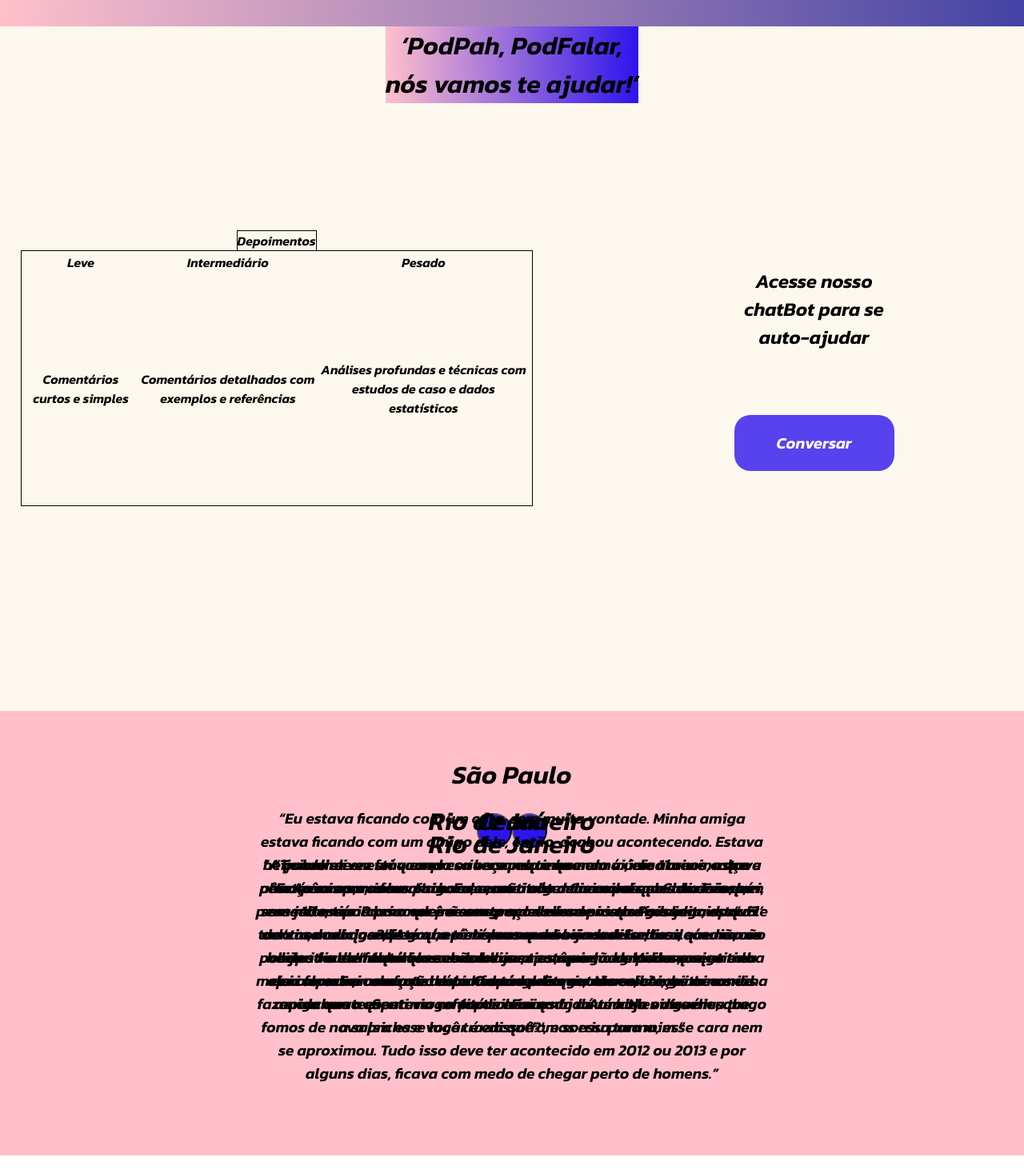
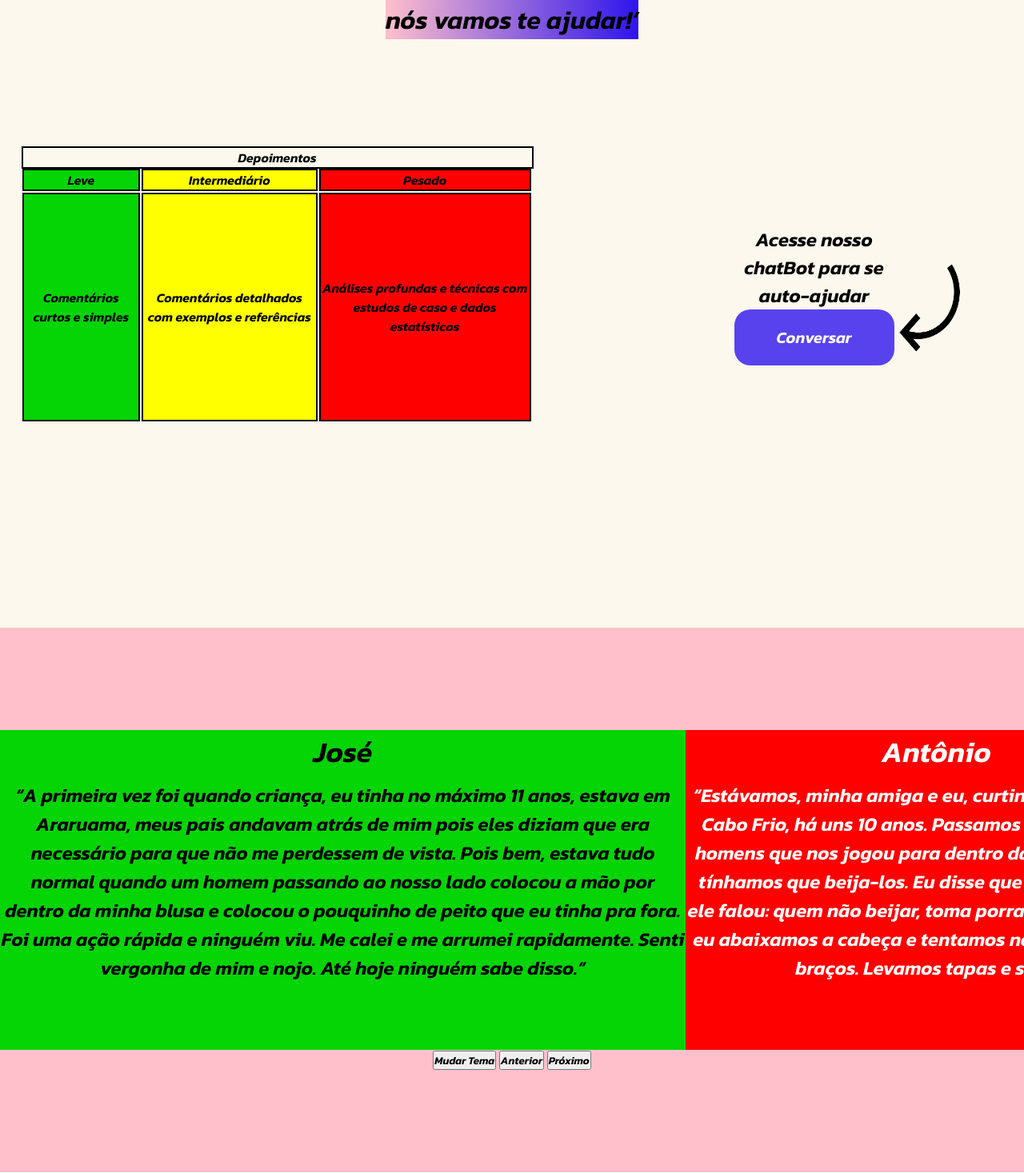
Before and after one commit to marcelodevs/PodFalar, a PHP site: page / in a window 1280 px wide. Shown: the part 813-2280 px from the top of the page at 80% size. Run offline with PHP 8.4, Linux system fonts and the light colour scheme; some web fonts are replaced.

Commit message:
Atualização do site

```diff
--- a/assets/css/index.css
+++ b/assets/css/index.css
@@ -70,8 +70,11 @@ body {
 #menu {
     display: flex;
     justify-content: space-evenly;
-    border-radius: 0 0 20em 0;
+    width: 100%;
     height: 5em;
+    background-color: beige;
+    position: fixed;
+    z-index: 1000;
 }
 
 .lista {
@@ -190,17 +193,18 @@ body {
     height: 77vh;
     font-family: KanitItalic;
     user-select: none;
+    box-shadow: 6px 6px 0 -1px #263fad
 }
 
 .podfalar-txt-main::before {
     content: '';
     position: absolute;
-    right: 5%;
-    top: 80%;
+    right: 6%;
+    top: 73%;
     border-style: solid;
     border-width: 120px 30px 0 30px;
     border-color: #989cc7 transparent transparent transparent;
-    transform: rotate(-45deg);
+    transform: rotate(-40deg);
 }
 
 /* VOLTAR PARA CIMA */
@@ -219,14 +223,13 @@ body {
     cursor: pointer;
 }
 
-/* TABELA/BLÃO DE LEGENDA */
+/* BALÃO DE LEGENDA */
 
-.txt-ballon {
+.txt-chat {
     display: flex;
     flex-direction: column;
     justify-content: center;
     align-items: center;
-    gap: 80px;
     font-size: 1.5em;
     position: relative;
     left: 30%;
@@ -237,6 +240,15 @@ body {
     flex-direction: row;
     position: relative;
     right: 30%;
+}
+
+.arrow-down {
+    position: absolute;
+    right: -70%;
+    top: 40%;
+    width: 8em;
+    height: 4em;
+    transform: rotate(90deg);
 }
 
 .btn-chat {
@@ -255,7 +267,7 @@ body {
     transform: scale(1.1);
 }
 
-.btn-chat > a {
+.btn-chat>a {
     color: #fff;
     font-size: 20px;
 }
@@ -263,71 +275,92 @@ body {
 /* TABELA */
 
 .tabela {
-    border: 1px solid #000;
     height: 20em;
     width: 40em;
 }
 
 .table-depoi {
-    border: 1px solid #000;
+    position: absolute;
+    top: -8%;
+    right: 23.7%;
+    border: 2px solid #000;
     width: 40em;
+}
+
+.leve {
+    background-color: #05d405;
+    border: #000 solid 2px;
+}
+
+.interm {
+    background-color: yellow;
+    border: #000 solid 2px;
+}
+
+.pesado {
+    background-color: red;
+    border: #000 solid 2px;
 }
 
 /* CARROSEL */
 
 .carousel {
+    width: 100vw;
+    height: 400px;
+    overflow: hidden;
     position: relative;
-    height: 300px;
-    width: 100%;
     user-select: none;
 }
 
-.slide {
-    position: absolute;
-    top: 0;
-    left: 0;
-    width: 100%;
+.carousel ul {
+    width: 300vw;
     height: 100%;
-    transition: opacity 0.5s ease-in-out;
+    display: flex;
+    list-style: none;
+    margin: 0;
+    padding: 0;
+    position: relative;
+    transition: all 0.6s ease-in-out;
 }
 
-/* .slide.active {
-    opacity: 1;
-} */
-
-.slide-content {
-    position: absolute;
-    top: 50%;
-    left: 50%;
-    transform: translate(-50%, -50%);
+.carousel li:not() {
+    display: flex;
+    justify-content: center;
+    align-items: center;
+    width: 50vw;
+    height: 100%;
     text-align: center;
-    width: 50vw;
+    padding: 20px;
+    box-sizing: border-box;
+    transition: background-color 0.6s ease-in-out;
 }
 
-.slide-content h2 {
-    font-size: 2rem;
-    margin-bottom: 1rem;
+.carousel h2 {
+    font-size: 36px;
+    margin-bottom: 10px;
 }
 
-.slide-content p {
-    font-size: 1.2rem;
-    margin-bottom: 2rem;
+.carousel p {
+    font-size: 24px;
+    line-height: 1.5;
+    display: flex;
+    align-items: center;
 }
 
-.btns {
-    text-align: center;
-    display: flex;
-    justify-content: space-between;
+.carousel.theme-light {
+    background-color: #05d405;
 }
 
-.next,
-.prev {
-    cursor: pointer;
-    background-color: #2e14ed;
-    padding: 20px;
-    border-radius: 50%;
-    width: 1em;
-    height: 1em;
+.carousel.theme-interm {
+    background-color: yellow;
+}
+
+.carousel li.theme-light {
+    background-color: #05d405;
+}
+
+.carousel li.theme-interm {
+    background-color: yellow;
 }
 
 /* PATROCÍNIOS */
--- a/assets/css/recuperar-senha.css
+++ /dev/null
@@ -1,4 +0,0 @@
-main {
-    cursor: pointer;
-    background-image: linear-gradient(to left, pink, dodgerblue);
-}
--- /dev/null
+++ b/assets/js/index.js
@@ -0,0 +1,68 @@
+/* TEXTO APARECENDO */
+
+function typeWrite(elemento) {
+    // O método .split() é usado para fragmentar o texto e aplicar as propriedades
+    const textoArray = elemento.innerHTML.split('');
+    elemento.innerHTML = '';
+    // A cada instante, o forEach vai "atualizar" e vai mostrar uma nova palavra
+    textoArray.forEach((letra, i) => {
+        /* O método setTimeout é um temporizador, o innerHTML vai ser responsável pelo
+        aparecimento das letras*/
+        setTimeout(() => elemento.innerHTML += letra, 50 * i)
+    });
+}
+
+// Seleciona a tag do texto principal do site
+const texto = document.querySelector('.podfalar-txt-main');
+typeWrite(texto); //Chama a função
+
+/* CAROUSEL */
+
+const btnTheme = document.querySelector('#btn-theme');
+const carousel = document.querySelector('.carousel');
+
+btnTheme.addEventListener('click', function () {
+    if (carousel.classList.contains('theme-light'))
+    {
+        carousel.classList.remove('theme-light');
+        carousel.classList.add('theme-interm');
+    } else
+    {
+        carousel.classList.remove('theme-interm');
+        carousel.classList.add('theme-light');
+    }
+
+    carousel.querySelectorAll('li').forEach(function (slide) {
+        if (slide.classList.contains('theme-light'))
+        {
+            slide.classList.remove('theme-light');
+            slide.classList.add('theme-interm');
+        } else
+        {
+            slide.classList.remove('theme-interm');
+            slide.classList.add('theme-light');
+        }
+    });
+});
+
+const btnPrev = document.querySelector('.carousel-prev');
+const btnNext = document.querySelector('.carousel-next');
+const carouselList = document.querySelector('.carousel ul');
+const carouselItems = document.querySelectorAll('.carousel li');
+let currentPosition = 0;
+
+btnPrev.addEventListener('click', function () {
+    if (currentPosition > 0)
+    {
+        currentPosition --;
+        carouselList.style.transform = `translateX(-${currentPosition * 33.5}%)`;
+    }
+});
+
+btnNext.addEventListener('click', function () {
+    if (currentPosition < carouselItems.length - 1)
+    {
+        currentPosition ++;
+        carouselList.style.transform = `translateX(-${currentPosition * 33.5}%)`;
+    }
+});
--- a/assets/js/script.js
+++ /dev/null
@@ -1,17 +0,0 @@
-/* TEXTO APARECENDO */
-
-function typeWrite(elemento) {
-    // O método .split() é usado para fragmentar o texto e aplicar as propriedades
-    const textoArray = elemento.innerHTML.split('');
-    elemento.innerHTML = '';
-    // A cada instante, o forEach vai "atualizar" e vai mostrar uma nova palavra
-    textoArray.forEach((letra, i) => {
-        /* O método setTimeout é um temporizador, o innerHTML vai ser responsável pelo
-        aparecimento das letras*/
-        setTimeout(() => elemento.innerHTML += letra, 50 * i)
-    });
-}
-
-// Seleciona a tag do texto principal do site
-const texto = document.querySelector('.podfalar-txt-main');
-typeWrite(texto); //Chama a função
--- a/assets/php/conexao.php
+++ b/assets/php/conexao.php
@@ -10,14 +10,13 @@ $conexao = new mysqli($server, $user, $password, $bd);
 if ($conexao) {
     echo "
         <script>
-            alert('Bem vindo!')
+            alert('Conexão: Bem vindo!')
         </script>
         ";
 } else {
     echo "
     <script>
-        alert('ERROR')
+        alert('Conexão: ERROR')
     </script>
     ";
 }
-?>
--- a/index.html
+++ b/index.html
@@ -45,6 +45,8 @@ if (!isset($_SESSION)) {
                         class="link">Registrar</a>
                     <a href="auto-ajuda.html"
                         class="link">Auto-ajuda</a>
+                    <a href="listar-dicas.html"
+                        class="link">Listar Dicas</a>
                 </ul>
                 <span>
                     <details>
@@ -133,23 +135,28 @@ if (!isset($_SESSION)) {
                             <span class="table-depoi">Depoimentos</span>
                             <thead class="tbl-head">
                                 <tr class="classificacoes">
-                                    <th>Leve</th>
-                                    <th>Intermediário</th>
-                                    <th>Pesado</th>
+                                    <th class="leve">Leve</th>
+                                    <th class="interm">Intermediário</th>
+                                    <th class="pesado">Pesado</th>
                                 </tr>
                             </thead>
                             <tbody>
                                 <tr>
-                                    <td>Comentários curtos e simples</td>
-                                    <td>Comentários detalhados com exemplos e referências</td>
-                                    <td>Análises profundas e técnicas com estudos de caso e dados estatísticos</td>
+                                    <td class="leve">Comentários curtos e simples</td>
+                                    <td class="interm">Comentários detalhados com exemplos e referências</td>
+                                    <td class="pesado">Análises profundas e técnicas com estudos de caso e dados
+                                        estatísticos</td>
                                 </tr>
                             </tbody>
                         </table>
 
                     </div>
-                    <div class="txt-ballon">
+                    <div class="txt-chat">
                         <span>Acesse nosso chatBot para se auto-ajudar</span>
+                        <span>
+                            <img src="assets/img/arrow-down-removebg-preview.png"
+                                class="arrow-down">
+                        </span>
                         <button class="btn-chat">
                             <a href="#">
                                 Conversar
@@ -161,7 +168,7 @@ if (!isset($_SESSION)) {
 
             <section id="terciary-infor">
                 <div class="reveal">
-                    <div class="carousel">
+                    <!-- <div class="carousel">
                         <div class="slide">
                             <div class="slide-content RJ-1">
                                 <h2>Rio de Janeiro</h2>
@@ -177,7 +184,7 @@ if (!isset($_SESSION)) {
                             </div>
                         </div>
                         <div class="slide">
-                            <div class="slide-content RJ-2">
+                            <div class="slide-content slide-2 RJ-2">
                                 <h2>Rio de Janeiro</h2>
                                 <p>“Estávamos, minha amiga e eu, curtindo o Carnaval em Cabo Frio, há uns 10 anos.
                                     Passamos por um grupo de homens que nos
@@ -189,7 +196,7 @@ if (!isset($_SESSION)) {
                             </div>
                         </div>
                         <div class="slide">
-                            <div class="slide-content SP">
+                            <div class="slide-content slide-2 SP">
                                 <h2>São Paulo</h2>
                                 <p>“Eu estava ficando com um cara, sem muita vontade. Minha amiga estava ficando com um
                                     amigo dele, então, acabou
@@ -209,7 +216,7 @@ if (!isset($_SESSION)) {
                             </div>
                         </div>
                         <div class="slide">
-                            <div class="slide-content CE-1">
+                            <div class="slide-content slide-2 CE-1">
                                 <h2>Ceará</h2>
                                 <p>“Trabalhei em uma empresa bem pequena e era a única menina que almoçava com os
                                     meninos. Eu escutei algumas coisas que me
@@ -223,15 +230,63 @@ if (!isset($_SESSION)) {
                                 </p>
                             </div>
                         </div>
-                        <div class="btns">
-                            <input type="button"
-                                class="prev"
-                                value="←">
-                            <input type="button"
-                                class="next"
-                                value="→">
-                        </div>
+                    </div> -->
+                    <div class="carousel">
+                        <ul>
+                            <li style="background-color: #05d405;">
+                                <h2>José</h2>
+                                <p>“A primeira vez foi quando criança, eu tinha no máximo 11 anos, estava em Araruama,
+                                    meus pais andavam atrás de mim pois
+                                    eles diziam que era necessário para que não me perdessem de vista. Pois bem, estava
+                                    tudo normal quando um homem passando
+                                    ao nosso lado colocou a mão por dentro da minha blusa e colocou o pouquinho de peito
+                                    que eu tinha pra fora. Foi uma ação
+                                    rápida e ninguém viu. Me calei e me arrumei rapidamente. Senti vergonha de mim e
+                                    nojo. Até hoje ninguém sabe disso.”</p>
+                            </li>
+                            <li style="background-color: #ff0000; color: #fff;">
+                                <h2>Antônio</h2>
+                                <p>“Estávamos, minha amiga e eu, curtindo o Carnaval em Cabo Frio, há uns 10 anos.
+                                    Passamos por um grupo de homens que nos
+                                    jogou para dentro da roda e disse que tínhamos que beija-los. Eu disse que não os
+                                    beijaria e ele falou: quem não beijar,
+                                    toma porrada. Minha amiga e eu abaixamos a cabeça e tentamos nos proteger com o
+                                    braços. Levamos tapas e socos.”</p>
+                            </li>
+                            <li style="background-color: #ff0000; color: #fff;">
+                                <h2>Léo</h2>
+                                <p>“Eu estava ficando com um cara, sem muita vontade. Minha amiga estava ficando com um
+                                    amigo dele, então, acabou
+                                    acontecendo. Estava beijando ele e estávamos conversando e quando vi, ele abriu a
+                                    calça e pôs o pênis para fora. Na
+                                    hora, eu não entendi e acho que de nervoso, ri, pensando numa brincadeira sem graça
+                                    e disse pra ele “guardar isso”. Ele
+                                    riu, malicioso, pegou o pênis com a mão e me disse “vai, só uma chupadinha!” Aquilo
+                                    me embrulhou o estômago e ainda me
+                                    sentindo meio culpada, me afastei dele. Culpada de que, não sei. Ai, gritei a minha
+                                    amiga que a esperaria na parte
+                                    iluminada dá rua. No outro dia, que fomos de novo pra esse lugar é encontramos essa
+                                    turma, esse cara nem se aproximou.
+                                    Tudo isso deve ter acontecido em 2012 ou 2013 e por alguns dias, ficava com medo de
+                                    chegar perto de homens.”</p>
+                            </li>
+                            <li style="background-color: yellow;">
+                                <p>“Trabalhei em uma empresa bem pequena e era a única menina que almoçava com os
+                                    meninos. Eu escutei algumas coisas que me
+                                    deixaram sem jeito, tipo 'como você se sente sendo a menina mais bonita daqui?’ ou
+                                    ‘casa comigo?’. Até aí, eu até levava
+                                    na brincadeira, mas um dia, um deles fez comentários sobre meus seios, que são
+                                    grandes, o que me deixou extremamente
+                                    desconfortável. Em outra vez, combinamos de fazer cachorro quente no refeitório. Foi
+                                    quando um deles disse: ‘eu trago a
+                                    salsicha e você traz o quê?', e sorriu para mim.”</p>
+                            </li>
+                        </ul>
                     </div>
+
+                    <button id="btn-theme">Mudar Tema</button>
+                    <button class="carousel-prev">Anterior</button>
+                    <button class="carousel-next">Próximo</button>
                 </div>
             </section>
 
@@ -281,7 +336,7 @@ if (!isset($_SESSION)) {
             </section>
         </footer>
 
-        <script src="assets/js/script.js"></script>
+        <script src="assets/js/index.js"></script>
         <script src="assets/js/reveal.js"></script>
         <script src="assets/js/scroll.js"></script>
     </body>
--- a/registar.php
+++ b/registar.html
@@ -34,7 +34,7 @@
                                 <div class="col-md-6 col-lg-7 d-flex align-items-center">
                                     <div class="card-body p-4 p-lg-5 text-black">
 
-                                        <form action="assets/php/registrar.php"
+                                        <form action="assets\php\registrar.php"
                                             method="post">
                                             <div class="d-flex align-items-center mb-3 pb-1">
                                                 <span class="h1 fw-bold mb-0">
@@ -123,7 +123,6 @@
                                             <div class="pt-1 mb-4">
                                                 <input class="btn btn-dark btn-lg btn-block"
                                                     type="submit"
-                                                    onclick="mudarCorGenero()"
                                                     value="Registrar">
                                             </div>
                                             <p class="mb-5 pb-lg-2"
```
Also changed, not shown: assets/css/listar-dicas.css (added, +139 -0 lines), assets/php/registrar.php (+16 -5 lines), esqueceu-senha.php (deleted, +0 -55 lines), listar-dicas.html (added, +84 -0 lines), assets/img/arrow-down-removebg-preview.png (added), login.html (renamed from login.php).
